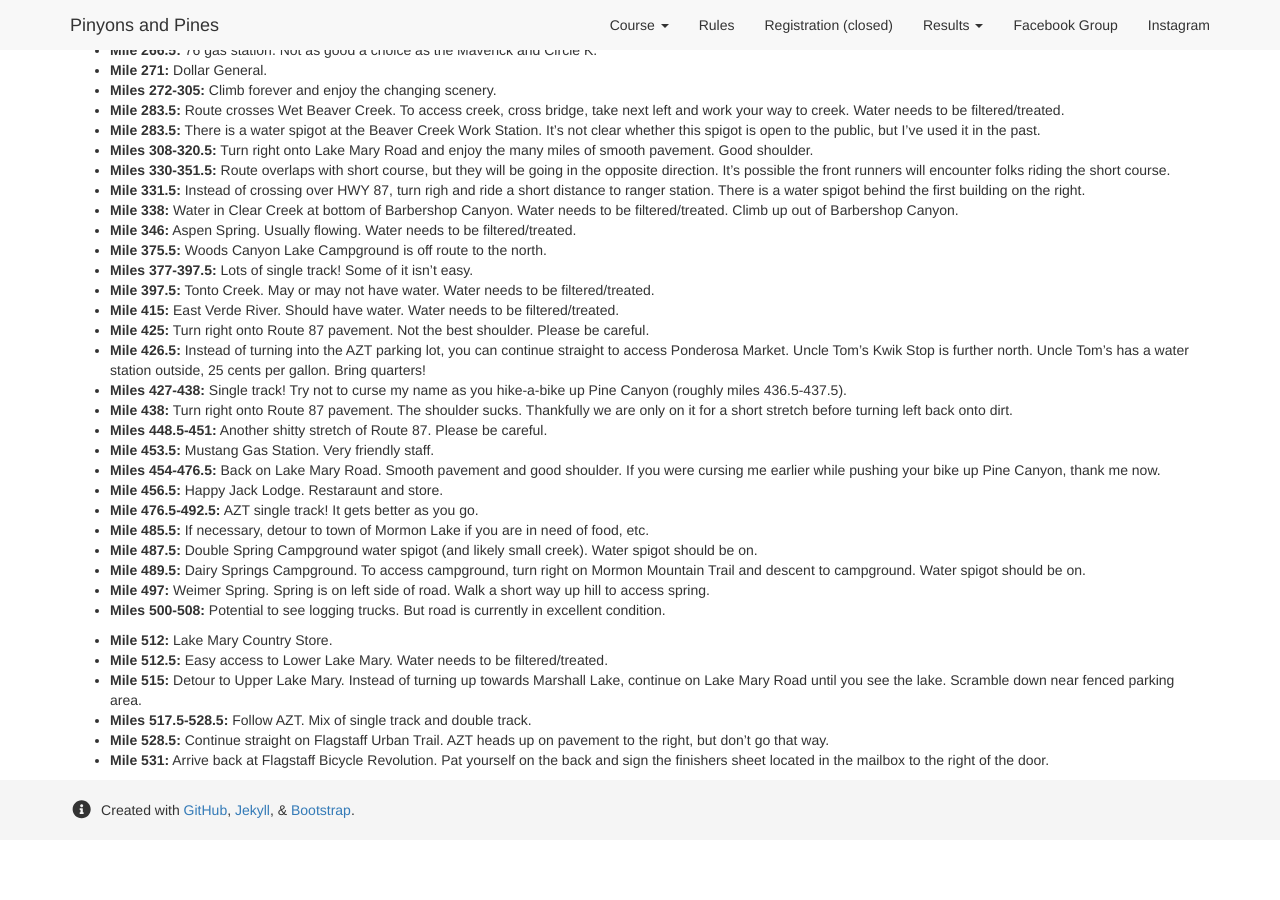
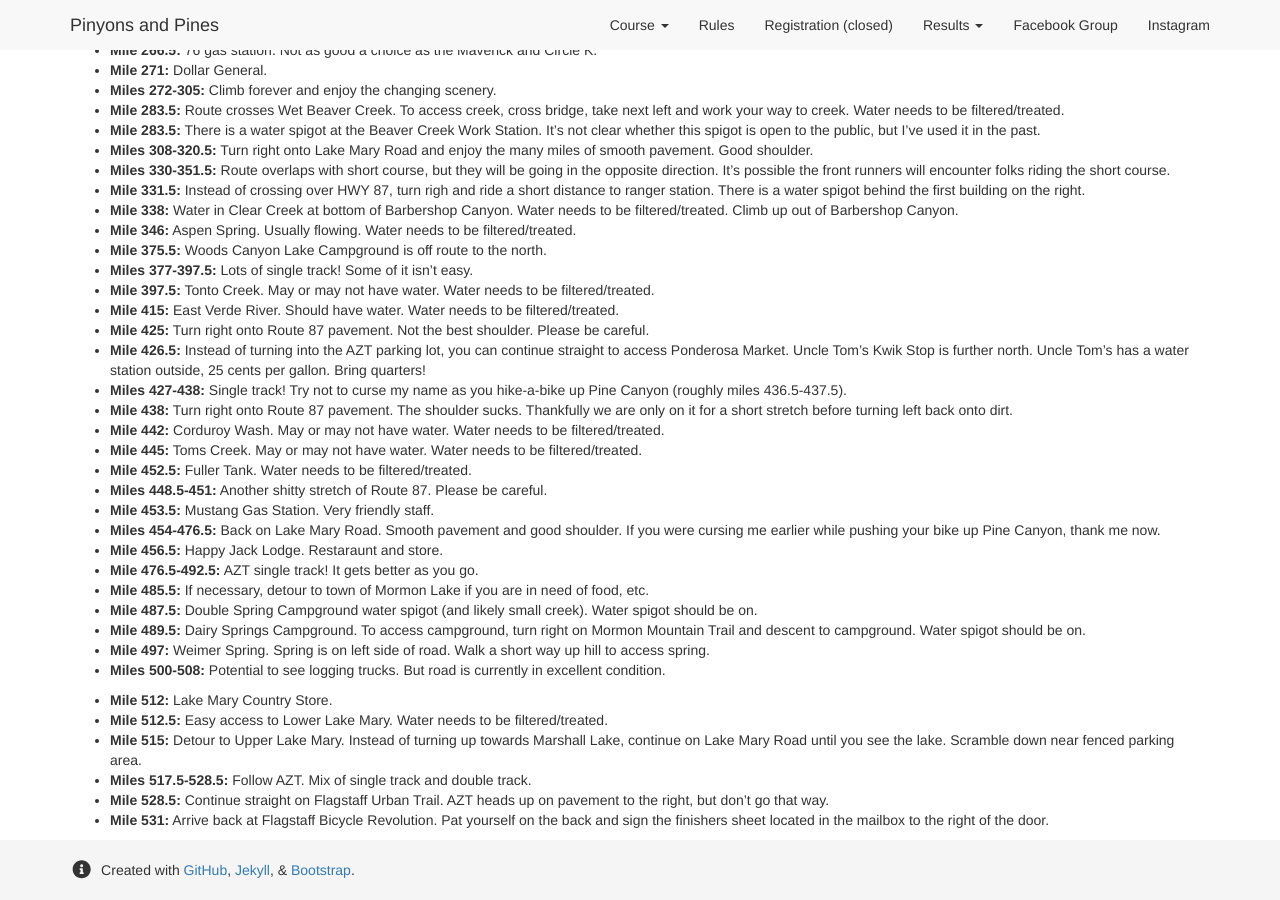
Before and after one commit to dcernst/PinyonsPines, a Jekyll site: the page built from course2023.md, in a window 1280 px wide and 900 px high, scrolled down 4397 px. Built offline with Jekyll 4.4.1, drawn with Linux system fonts in a browser that asks for light colours; nearby versions of some CDN libraries; before the commit the page ends 5237 px from its top, so only the background shows below that.

Commit message:
Update course2023.md

```diff
--- a/course2023.md
+++ b/course2023.md
@@ -142,6 +142,9 @@ Below are some important notes, including information concerning resupply option
 - **Mile 426.5:** Instead of turning into the AZT parking lot, you can continue straight to access Ponderosa Market.  Uncle Tom's Kwik Stop is further north.   Uncle Tom's has a water station outside, 25 cents per gallon. Bring quarters!
 - **Miles 427-438:** Single track!  Try not to curse my name as you hike-a-bike up Pine Canyon (roughly miles 436.5-437.5).
 - **Mile 438:** Turn right onto Route 87 pavement.  The shoulder sucks.  Thankfully we are only on it for a short stretch before turning left back onto dirt.
+- **Mile 442:** Corduroy Wash. May or may not have water. Water needs to be filtered/treated.
+- **Mile 445:** Toms Creek. May or may not have water. Water needs to be filtered/treated.
+- **Mile 452.5:** Fuller Tank. Water needs to be filtered/treated.
 - **Miles 448.5-451:** Another shitty stretch of Route 87.  Please be careful.
 - **Mile 453.5:** Mustang Gas Station.  Very friendly staff.
 - **Miles 454-476.5:** Back on Lake Mary Road. Smooth pavement and good shoulder.  If you were cursing me earlier while pushing your bike up Pine Canyon, thank me now.
```
